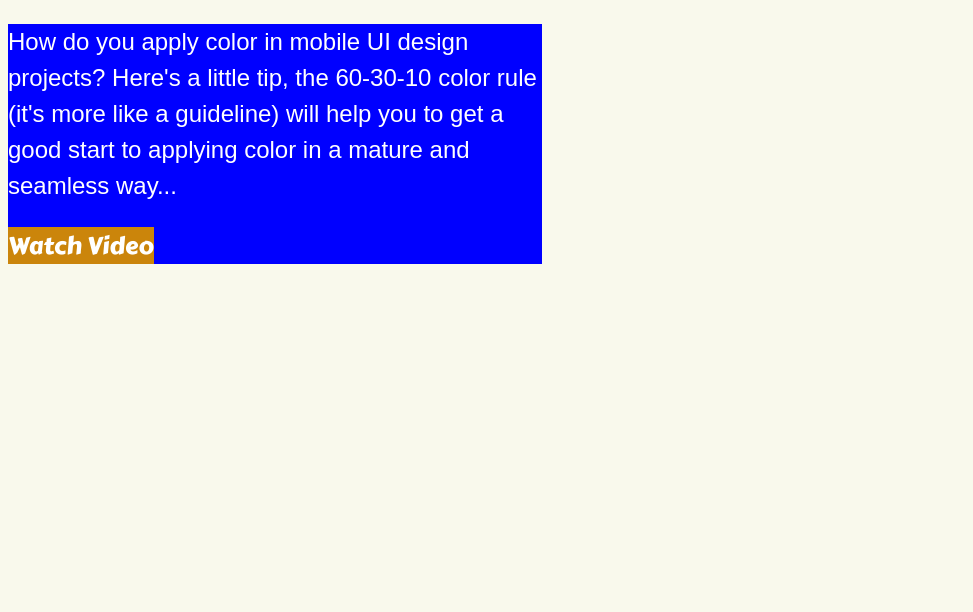
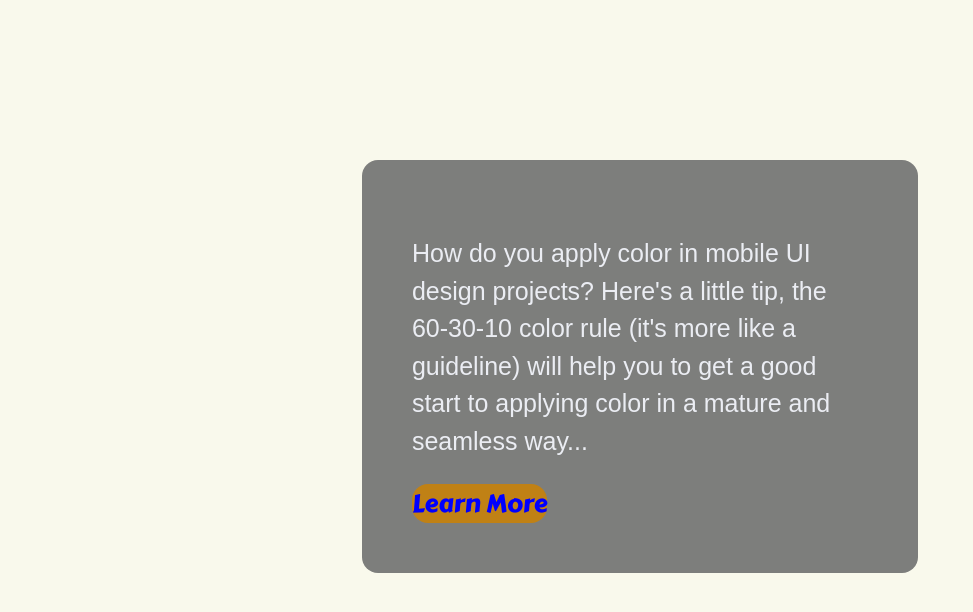
Before and after one commit to rashidhayato/cpnt-260-achievement-8, a plain HTML site: page index.html in a window 1280 px wide. Shown: the whole page, without its empty margins (0-973 px from the left). Drawn offline with Linux system fonts and the light colour scheme.

Commit message:
last commit

```diff
--- a/css/main.css
+++ b/css/main.css
@@ -1,17 +1,22 @@
 /* Body text */
 body {
   font-family: sans-serif;
-  font-size: 24px;
+  font-size: 25px;
   line-height: 1.5;
   max-width: 40ch;
+  margin: auto;
+  padding-top: 10rem;
 
   background-color: #f9f9ec;
 }
 
 /* Call-to-action container */
 .cta {
-  background-color: blue;
-  color: white;
+  background-color: rgb(125, 126, 124);;
+  color: rgb(235, 237, 243);
+  border-radius: 1rem;
+  padding: 2em;
+
 }
 
 /* Call to Action "button" */
@@ -20,18 +25,33 @@ body {
   text-decoration: none;
   text-align: center;
 
-  color: white;
-  background-color: #cb850b;
+  border-radius: 1rem;
+  color: blue;
+  background-color: #c08115;
+  margin: 5;
 }
 
 /* Hover state */
 .cta a:hover {
   background-color: #f9cf86;
   color: #333;
+  padding: 2rem;;
+  border-radius: 1rem;
+  border: #333;
+  display: flex;
+  align-items: center;
+  justify-content: center;
+
 }
 
 /* Click state */
 .cta a:active {
   background-color: #d9d9a6;
   color: #333;
+
+
 }
+
+.card {
+  border-radius: 2rem;
+}
--- a/index.html
+++ b/index.html
@@ -13,7 +13,7 @@
 <body>
   <article class="cta">
     <p>How do you apply color in mobile UI design projects? Here's a little tip, the 60-30-10 color rule (it's more like a guideline) will help you to get a good start to applying color in a mature and seamless way...</p>
-    <a href="https://www.youtube.com/watch?v=UWwNIMHFdW4">Watch Video</a>
+    <a href="https://www.youtube.com/watch?v=UWwNIMHFdW4"> Learn More</a>
   </article>
 </body>
 </html>
```
